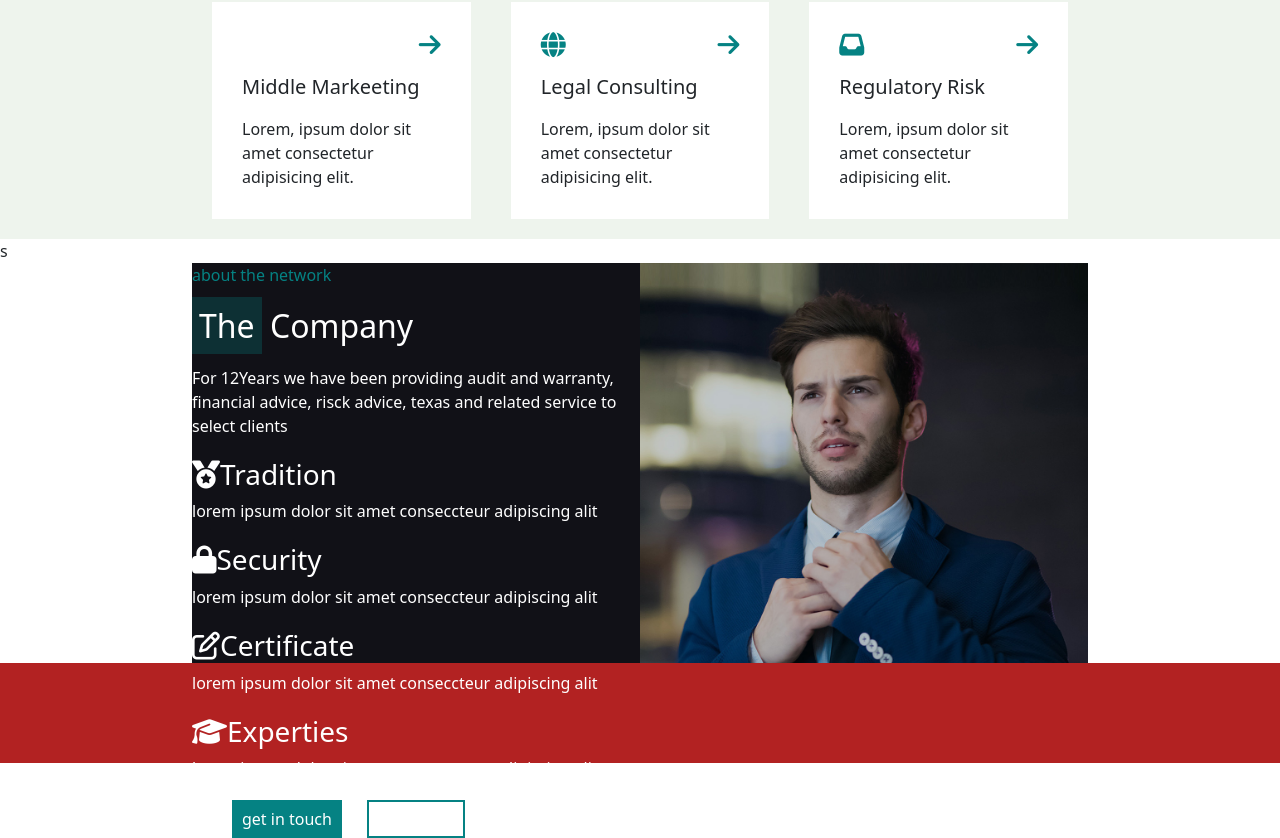
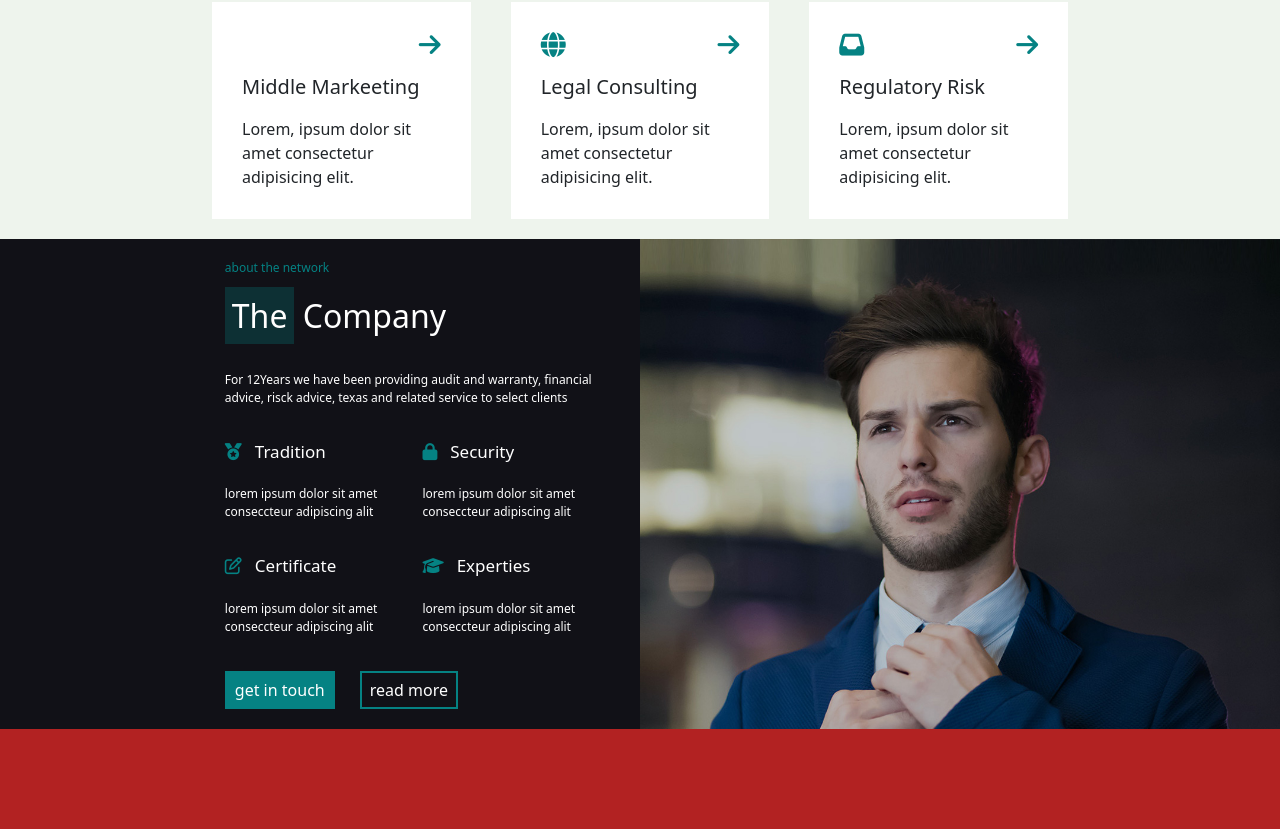
Before and after one commit to AndreaMessene/proj-html-vuejs, a Vue app: page / in a window 1280 px wide. Shown: the part 529-1367 px from the top of the page. Built offline with nearby package versions, Linux system fonts and the light colour scheme.

Commit message:
sezione company completata

```diff
--- a/src/components/CMainComp.vue
+++ b/src/components/CMainComp.vue
@@ -17,7 +17,7 @@ export default {
     <section>
         <SezioneServices />
     </section>
-    <section>s
+    <section>
         <SezioneCompany />
     </section>
 </template>
--- a/src/components/SezioneMain/SezioneCompany.vue
+++ b/src/components/SezioneMain/SezioneCompany.vue
@@ -43,56 +43,63 @@ export default {
 </script>
 
 <template>
-    <div class="cont d-flex">
+    <div class="box d-flex">
         <div class="company">
+            <div class="box-company">
                 <span class="short-text">
                     about the network
                 </span>
 
                 <h2> <span>The</span> Company</h2>
 
-            <p>For 12Years we have been providing audit and warranty, financial advice, risck advice, texas and related
+                <p>For 12Years we have been providing audit and warranty, financial advice, risck advice, texas
+                    and related
                     service to select clients</p>
-            <div>
+                <div class="box-info">
                     <div class="for-info" v-for="(elem, index) in companyIcons" :key="index">
-                    <h3><i :class="elem.icona"></i>{{ elem.nome }}</h3>
+                        <h4><i :class="elem.icona"></i>{{ elem.nome }}</h4>
                         <p>{{ elem.text }}</p>
                     </div>
+                </div>
+                <div class="for-button ">
+                    <div class="d-flex">
+                        <a href="" v-for="(elem, index) in button" :key="index"> {{ elem.nome }} </a>
+                    </div>
+
 
                 </div>
-            <div class="for-button d-flex ">
-                <a href="" v-for="(elem, index) in button" :key="index"> {{ elem.nome }} </a>
-
             </div>
         </div>
 
         <div class="img-cont company">
         </div>
-
     </div>
 </template>
 
 <style lang="scss" scoped>
-.cont {
-    width: 70%;
-    height: 400px;
-    margin: 0 auto;
-
+.box {
     .company {
         width: calc(100% / 2);
         background-color: #111117;
         color: white;
+        display: flex;
+        justify-content: flex-end;
+
+        .box-company {
+            width: 68%;
+            padding: 20px;
+
 
             .short-text {
                 color: #058283;
                 display: block;
+                font-size: 12px;
             }
 
             h2 {
                 span {
                     background-color: #03848443;
                     padding: 7px 7px;
-
                 }
             }
 
@@ -102,9 +109,30 @@ export default {
                 margin-bottom: 20px;
             }
 
-        .for-info {}
+            .box-info {
+                display: flex;
+                flex-wrap: wrap;
+
+
+                .for-info {
+                    width: calc(100% / 2);
+
+                    h4 {
+                        font-size: 17px;
+
+                        i {
+                            padding-right: 13px;
+                            color: #058283;
+                        }
+                    }
+
+                }
+            }
 
             .for-button {
+                div {
+                    margin-left: -40px;
+
                     a {
                         color: white;
                         text-decoration: none;
@@ -112,12 +140,20 @@ export default {
                         border: 2px solid #058283;
                         ;
 
-
                         &:first-child {
                             background-color: #058283;
                             margin: 0 25px 0 40px;
                         }
                     }
+                }
+
+
+            }
+        }
+
+        p {
+            font-size: 12px;
+            padding: 15px 0;
         }
     }
 
```
Lines whose indentation alone changed are shown as unchanged.
